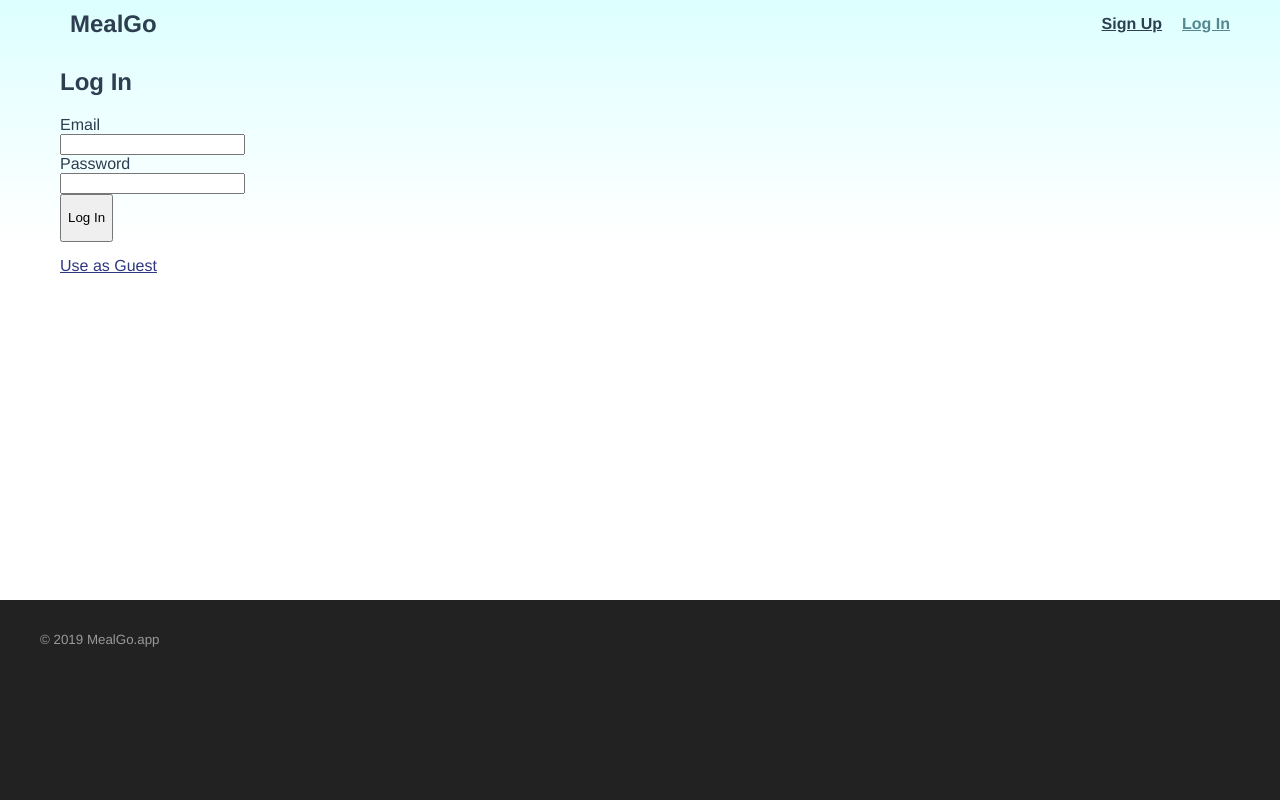
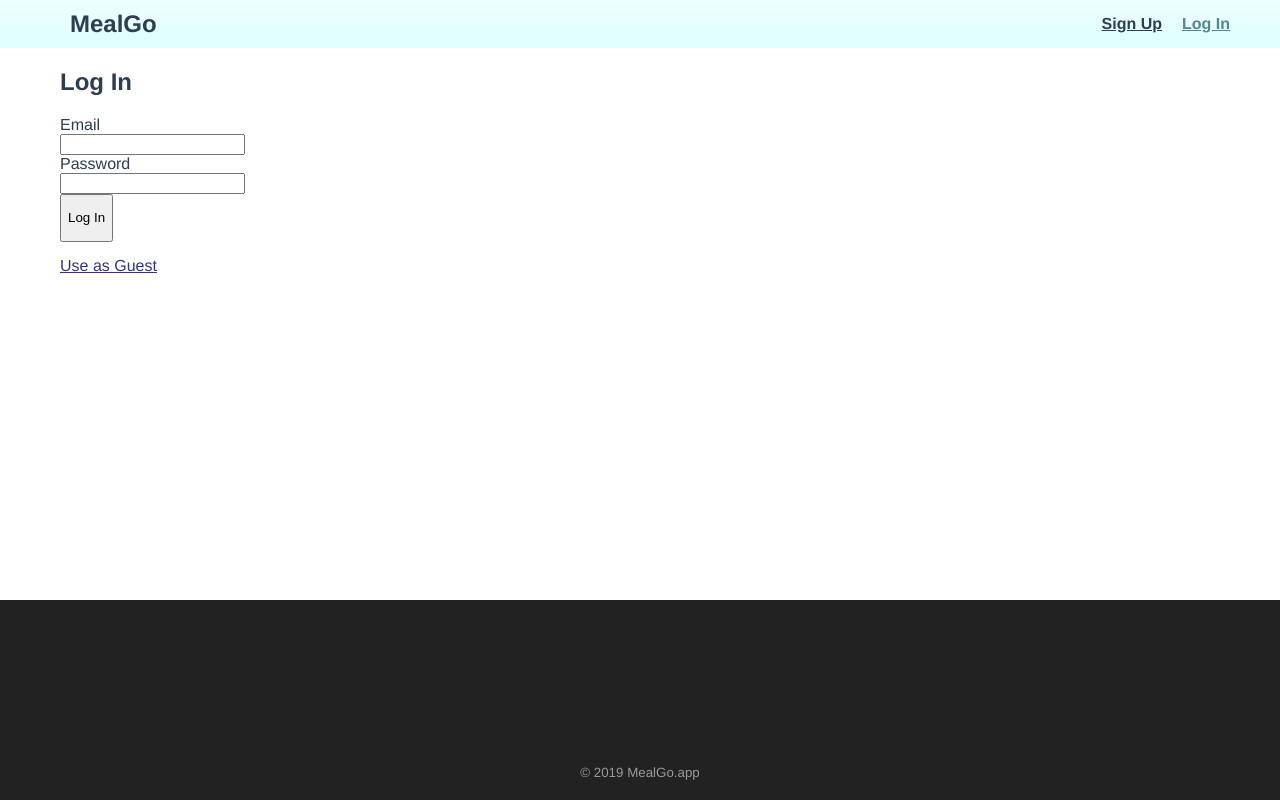
Before and after one commit to aar0ndev/mealgo, a Vue app in the folder frontend/: page /login in a window 1280 px wide. Built offline with nearby package versions, Linux system fonts and the light colour scheme.

Commit message:
feat: adjust for looks

```diff
--- a/frontend/src/App.vue
+++ b/frontend/src/App.vue
@@ -1,6 +1,7 @@
 <template>
   <div id="app" :class="{home: !logged_in}">
     <header id="nav">
+      <div id="nav-container">
         <span id="home">
           <router-link to="/" class="logo">MealGo</router-link>
         </span>
@@ -15,9 +16,12 @@
             <router-link to="/login">Log In</router-link>
           </template>
         </span>
+      </div>
     </header>
     <section id="content">
+      <transition name="fade">
         <router-view />
+      </transition>
     </section>
     <footer id="footer">
       <div class="copyright">&copy; 2019 MealGo.app</div>
@@ -35,6 +39,7 @@ body {
   margin: 0;
   padding: 0;
   min-height: 100vh;
+  background: #fff;
 }
 
 #app {
@@ -50,21 +55,22 @@ body {
   min-height: 100vh;
 }
 
+#nav {
+  background: linear-gradient(#eff, #dff);
+}
+
 #content {
   flex-grow: 1;
 }
 
-#nav {
+#nav-container {
   display: flex;
   width: 100%;
-}
-
-#nav {
   max-width: 1200px;
   margin: 0 auto;
 }
 
-#nav,
+#nav-container,
 #footer {
   padding: 0 0 0 20px;
   flex-grow: 0;
@@ -105,11 +111,12 @@ button {
   background: #222;
   color: #999;
   font-size: 10pt;
+  display: flex;
+  flex-direction: column;
+  justify-content: flex-end;
 }
 
 #footer .copyright {
-  line-height: 3em;
-  max-width: 1200px;
   margin: 0 auto;
 }
 
@@ -122,10 +129,10 @@ button {
 }
 
 @media (max-width: 550px) {
-  #nav {
+  #links {
     flex-direction: column;
   }
-  #links {
+  #nav-container {
     display: flex;
   }
   #links a {
@@ -133,11 +140,21 @@ button {
   }
 }
 
-#app.home {
-  background: linear-gradient(#dff 0%, #fff 30%);
-}
-
 a.logo {
   text-decoration: none;
 }
+
+.fade-leave-active {
+  position: absolute;
+  width: 100%;
+}
+
+.fade-enter-active,
+.fade-leave-active {
+  transition: opacity 300ms;
+}
+.fade-enter, .fade-leave-to /* .fade-leave-active below version 2.1.8 */ {
+  opacity: 0;
+  transition: opacity 300ms cubic-bezier(0.075, 0.82, 0.165, 1);
+}
 </style>
--- a/frontend/src/views/Home.vue
+++ b/frontend/src/views/Home.vue
@@ -100,9 +100,10 @@ export default {
   margin: 20px;
   border: 1px solid #ccc;
   border-radius: 5px;
-  padding: 10px;
+  padding: 30px;
   box-shadow: 0 3px 10px #bbb;
   font-size: 11pt;
+  background: white;
 }
 
 @media (max-width: 650px) {
--- a/frontend/src/views/Login.vue
+++ b/frontend/src/views/Login.vue
@@ -1,5 +1,6 @@
 <template>
   <div class="login">
+    <div class="container">
       <h1>Log In</h1>
       <form action="/api/login?redirect=/login" method="POST">
         <label for="username">
@@ -20,10 +21,11 @@
         <br />
       </form>
     </div>
+  </div>
 </template>
 
 <style scoped>
-.login {
+.container {
   max-width: 1200px;
   margin: 0 auto;
   padding-left: 20px;
--- a/frontend/src/views/SignUp.vue
+++ b/frontend/src/views/SignUp.vue
@@ -1,5 +1,6 @@
 <template>
   <div class="signup">
+    <div class="container">
       <h1>Sign Up</h1>
       <form action="/api/login?redirect=/login" method="POST">
         <label for="username">
@@ -28,10 +29,11 @@
         <br />
       </form>
     </div>
+  </div>
 </template>
 
 <style scoped>
-.signup {
+.container {
   max-width: 1200px;
   margin: 0 auto;
   padding-left: 20px;
```
Lines whose indentation alone changed are shown as unchanged.
